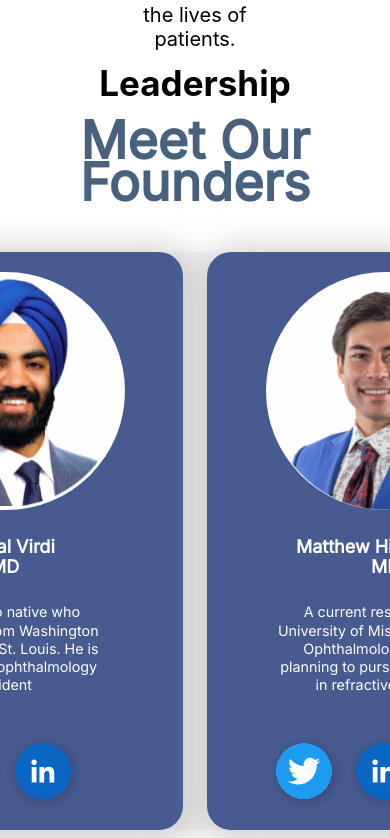
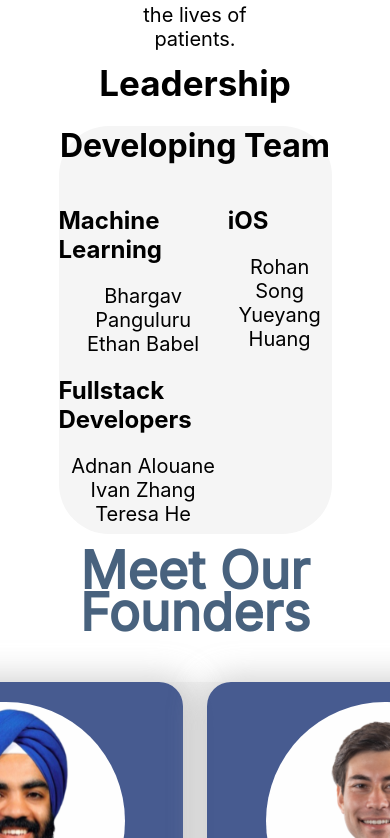
Before and after one commit to eyelabsai/EyeSpace-Website, a React (Create React App) app: page /AboutUs in a window 390 px wide. Shown: the part 2106-2944 px from the top of the page. Built offline with nearby package versions, Linux system fonts and the light colour scheme; no server answers.

Commit message:
engineering board done

```diff
--- a/src/views/AboutUs/AboutUs.js
+++ b/src/views/AboutUs/AboutUs.js
@@ -2,10 +2,9 @@ import React from "react";
 import PropTypes from "prop-types";
 import './AboutUs.css';
 import Header from '../../components/header/Header';
-import Footer from "../../components/footer/Footer";
-import EngBoard from "./AdvisoryBoard copy/AdvisoryBoard";
 import Founders from "./Founders/Founders";
 import IndustryAdvisors from "./IndustryAdvisors/IndustryAdvisors";
+import DevelopersBoard from "./DevelopersBoard/DevelopersBoard";
 import GM from "../../assets/Gurpal-Matthew.png"
 
 export default class AboutUs extends React.Component {
@@ -31,7 +30,7 @@ export default class AboutUs extends React.Component {
               EYESPACE is a private entity with no financial relationship to any of the manufacturers whose data is archived. Neither of the founders have conflicts of interest.
               </div>
             </div>
-            <img className="aboutus-header-img" src={GM}/>
+            <img className="aboutus-header-img" src={GM} alt="Gurpal-Matthew"/>
           </div>
           <div className="aboutus-title">
             <strong>EYESPACE Mission</strong>
@@ -42,10 +41,10 @@ export default class AboutUs extends React.Component {
           <div className="aboutus-title">
             <strong>Leadership</strong>
           </div>
+          <DevelopersBoard/>
         </div>
         <Founders/>
         <IndustryAdvisors/>
-        <EngBoard/>
       </div>
     );
   }
--- a/src/views/AboutUs/AdvisoryBoard copy/AdvisoryBoard.css
+++ /dev/null
@@ -1,17 +0,0 @@
-.AdvisoryBoardCards {
-  @media screen and (max-width:920px) {
-    display: flex;
-    flex-direction: column;
-
-  }
-  display: flex;
-  flex-direction: row;
-  width: 100%;
-  gap: 24px;
-  justify-content: center;
-  /* flex: none;
-  order: 0;
-  flex-grow: 0; */
-  background-color: rgb(246, 246, 246)
-
-}
--- a/src/views/AboutUs/AdvisoryBoard copy/AdvisoryBoard.js
+++ /dev/null
@@ -1,53 +0,0 @@
-import React from "react";
-import PropTypes from "prop-types";
-import './AdvisoryBoard.css';
-import AdvisoryCard from './AdvisoryCard/AdvisoryCard';
-// import Helen_Wu from '../../../assets/Wu Headshot.svg';
-// import Jella_An from '../../../assets/Jella_An.svg';
-
-
-export default class AdvisoryBoard extends React.Component {
-  static propTypes = {
-    name: PropTypes.string,
-  };
-
-  // Javascript Object for each of the advisory board people
-  information = [
-    {
-      name: "Adnan Alouane",
-      title: "Frontend Engineer",
-      text: "Adnan Alouane info...",
-      twitter: "",
-      linkedin: "https://www.linkedin.com/in/adnan-alouane/",
-      youtube: "",
-      // picture: Adnan_Al,
-    },
-    {
-      name: "TBD",
-      title: "TBD",
-      text: "TBD info...",
-      twitter: "https://twitter.com/ajjella",
-      linkedin: "",
-      youtube: "https://www.youtube.com/@JellaAnMD",
-      // picture: Jella_An,
-    },
-  ];
-
-  render() {
-    return (
-    // maybe add a prop for id (if we need to distinguish btwn different cards)
-    <div className="AdvisoryBoard">
-      <div className="AdvisoryBoardTitle AboutUsTitle">Engineering Team</div>
-      <div className="AdvisoryBoardCards">
-        {
-          this.information.map((obj) => {
-            return (
-              <AdvisoryCard name={obj.name} title={obj.title} text={obj.text} twitter={obj.twitter} linkedin={obj.linkedin} youtube={obj.youtube} picture={obj.picture}/>
-            )
-          })
-        }
-      </div>
-    </div>
-    );
-  }
-}
--- /dev/null
+++ b/src/views/AboutUs/DevelopersBoard/DevelopersBoard.css
@@ -0,0 +1,19 @@
+.developer-board {
+    background: rgb(245, 245, 245);
+    border-radius: 50px;
+    padding-bottom: 3%;
+}
+
+.developer-title {
+    text-align: center;
+}
+
+.developer-container {
+    display: flex;
+    justify-content: space-around;
+}
+
+.developer-names {
+    font-size: 20px;
+    text-align: center;
+}
--- /dev/null
+++ b/src/views/AboutUs/DevelopersBoard/DevelopersBoard.js
@@ -0,0 +1,27 @@
+import React from "react";
+import './DevelopersBoard.css'
+
+function DevelopersBoard() {
+    return (
+        <div className="developer-board">
+            <h1 className="developer-title">Developing Team</h1>
+            <div className="developer-container">
+                <div>
+                    <h2>Machine Learning</h2>
+                    <div className="developer-names">Bhargav Panguluru</div>
+                    <div className="developer-names">Ethan Babel</div>
+                    <h2>Fullstack Developers</h2>
+                    <div className="developer-names">Adnan Alouane</div>
+                    <div className="developer-names">Ivan Zhang</div>
+                    <div className="developer-names">Teresa He</div>
+                </div>
+                <div>
+                    <h2>iOS</h2>
+                    <div className="developer-names">Rohan Song</div>
+                    <div className="developer-names">Yueyang Huang</div>
+                </div>
+            </div>
+        </div>
+    );
+};
+export default DevelopersBoard;
```
